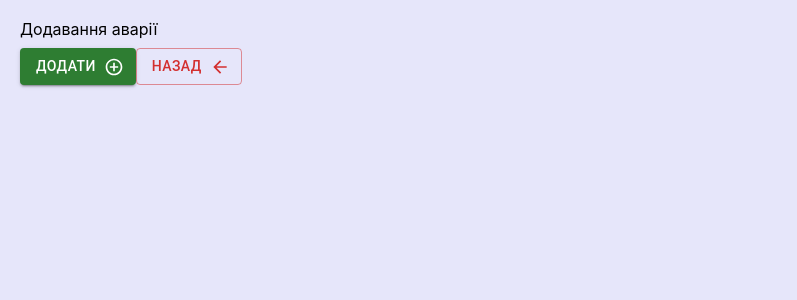
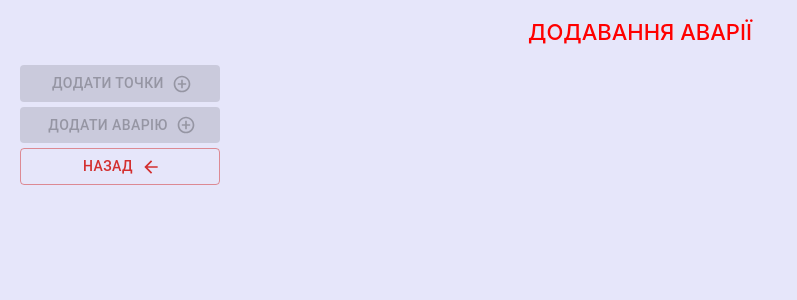
Before and after one commit to tooreagen/accident-asterisk, a React (Create React App) app: page /accidentadd in a window 1280 px wide. Shown: the top 300 px of the page, without its empty margins (0-797 px from the left). Built offline with nearby package versions, Linux system fonts and the light colour scheme; no server answers; the HTML template or start-up script is replaced by a standard one.

Commit message:
add component SelectedListItem, add logic in components AccidentAddPage

```diff
--- a/src/components/CheckableList/CheckableList.jsx
+++ b/src/components/CheckableList/CheckableList.jsx
@@ -9,7 +9,7 @@ import {
 
 import { useState } from "react";
 
-const CheckableList = ({ items, itemPrefix, primaryField, onCheckedChange }) => {
+export const CheckableList = ({ items, itemPrefix, primaryField, onCheckedChange }) => {
   const [checkedItem, setCheckedItem] = useState([]);
 
   const handleToggle = (value) => () => {
@@ -75,4 +75,48 @@ const CheckableList = ({ items, itemPrefix, primaryField, onCheckedChange }) =>
   );
 };
 
-export default CheckableList;
+export const SelectedListItem = ({ items, itemPrefix, primaryField, onItemSelect }) => {
+  const [selectedIndex, setSelectedIndex] = useState(0);
+
+  const handleListItemClick = (event, index) => {
+    setSelectedIndex(index);
+
+    if (onItemSelect) {
+      onItemSelect(index);
+    }
+  };
+
+  return (
+    <>
+      <List
+        sx={{
+          maxHeight: 500,
+          minWidth: 200,
+          position: "relative",
+          overflow: "auto",
+          bgcolor: "background.paper",
+          display: "inline-block",
+        }}
+      >
+        {items.map((value) => {
+          return (
+            <ListItemButton
+              selected={selectedIndex === value.id}
+              key={value.id}
+              onClick={(event) => handleListItemClick(event, value.id)}
+            >
+              <ListItemText
+                id={value.id}
+                primary={
+                  value[itemPrefix]
+                    ? `${value[itemPrefix]}, ${value[primaryField]}`
+                    : value[primaryField]
+                }
+              />
+            </ListItemButton>
+          );
+        })}
+      </List>
+    </>
+  );
+};
--- a/src/pages/AccidentAddPage.js
+++ b/src/pages/AccidentAddPage.js
@@ -4,33 +4,70 @@ import ArrowBackIcon from "@mui/icons-material/ArrowBack";
 import { useNavigate } from "react-router-dom";
 import { useState, useEffect } from "react";
 import { getAdressesList } from "../api/api";
-import { AccidentAddPageStyled, AdressesListWrapper } from "./AccidentAddPage.styled";
-import CheckableList from "../components/CheckableList/CheckableList";
+import { CheckableList, SelectedListItem } from "../components/CheckableList/CheckableList";
+import {
+  AccidentAddPageStyled,
+  AdressesListWrapper,
+  ButtonsWrapper,
+  PageHeader,
+} from "./AccidentAddPage.styled";
 
 const AccidentAddPage = () => {
   const navigate = useNavigate();
-  const [cityes, setCityes] = useState([]);
-  const [streets, setStreets] = useState([]);
-  const [buildings, setBuildings] = useState([]);
-  const [cityesChecked, setCityesChecked] = useState([]);
-  const [streetsChecked, setStreetsChecked] = useState([]);
+  const [cityes, setCityes] = useState([]); //отримані міста
+  const [streets, setStreets] = useState([]); //отримані вулиці
+  const [buildings, setBuildings] = useState([]); //отримані будинки
+  const [citySelect, setItemCityesSelect] = useState(0); //виділене місто
+  const [streetSelect, setItemStreetsSelect] = useState(0); //виділена вулиця
+  const [buildingsSelect, setBuildingsSelect] = useState([]); ////виділені будинки
+  const [points, setPoints] = useState([]);
+
+  //масив з ID міст, вулиць, будинків. На основі них отримамуватимо ID точки підключення
+  const [addresses, setAddresses] = useState([]);
 
   //функція повернення на головну сторінку
   const handleMainPage = () => {
     navigate("/", { replace: true });
   };
 
-  useEffect(() => {
-    console.log("cityes", cityes);
-  }, [cityes]);
+  //функція бере значення citySelect, streetSelect, buildingsSelect
+  //також дані по терміну аварії тексту повідомлення та можливості дзвінка оператору
+  //та передає запит на бекенд
+  const handlePointAdd = () => {
+    // console.log(citySelect, streetSelect, buildingsSelect);
+    // if (buildingsSelect.length) {
+    //   buildingsSelect.map((building) => {
+    //   });
+    // }
+  };
+
+  //при кожному клікі формуємо масив об'єктів в якому буде МІСТО ВУЛ БУД
+  const handleBuildingsSelect = (buildingSelect) => {
+    setBuildingsSelect(buildingSelect);
+
+    buildingSelect.forEach((building) => {
+      const isBuildingExists = addresses.some((address) => address.building_id === building);
+
+      if (!isBuildingExists) {
+        setAddresses((prevAddresses) => [
+          ...prevAddresses,
+          { city_id: citySelect, street_id: streetSelect, building_id: building },
+        ]);
+      }
+    });
+  };
 
   useEffect(() => {
-    console.log("streets", streets);
-  }, [streets]);
+    console.table(addresses);
+  }, [addresses]);
 
   useEffect(() => {
-    console.log("buildings", buildings);
+    console.log("Отримані будинку", buildings);
   }, [buildings]);
+
+  useEffect(() => {
+    console.log("Обрані будинки", buildingsSelect);
+  }, [buildingsSelect]);
 
   //при старті робимо запит до бекенду та отримуємо список міст
   useEffect(() => {
@@ -48,91 +85,108 @@ const AccidentAddPage = () => {
 
   //функція отримання списку вулиць на основі id міст
   useEffect(() => {
-    setStreets([]);
-    if (cityesChecked.length) {
-      for (const cityId of cityesChecked) {
+    console.log("Обране місто: ", citySelect);
+    setItemStreetsSelect(0);
+    setBuildings([]);
+    setAddresses([]);
+    setBuildingsSelect([]);
+
+    if (citySelect !== 0) {
       const fetchStreetsList = async () => {
         try {
-            const response = await getAdressesList(cityId);
-            setStreets((prevStreets) => [...prevStreets, ...response.streets]);
+          const response = await getAdressesList(citySelect);
+          setStreets(response.streets);
         } catch (error) {
           console.error("Error fetching data:", error);
         }
       };
-
       fetchStreetsList();
     }
-    } else {
-      setStreets([]);
-    }
-  }, [cityesChecked]);
+  }, [citySelect]);
 
   //функція отримання списку будинків на основі id вулиці
   useEffect(() => {
-    if (streetsChecked.length) {
-      for (const streetId of streetsChecked) {
+    console.log("Обранвулиця: ", streetSelect);
+
+    if (streetSelect !== 0) {
       const fetchBuildingsList = async () => {
         try {
-            const response = await getAdressesList(0, streetId);
+          const response = await getAdressesList(0, streetSelect);
           setBuildings(response.buildings);
         } catch (error) {
           console.error("Error fetching data:", error);
         }
       };
-
       fetchBuildingsList();
     }
-    } else {
-      setBuildings([]);
-    }
-  }, [streetsChecked]);
+  }, [streetSelect]);
 
   return (
     <AccidentAddPageStyled>
-      <div>Додавання аварії</div>
+      <PageHeader>Додавання аварії</PageHeader>
 
       <AdressesListWrapper>
         {/* Міста */}
         {cityes.length ? (
-          <CheckableList
+          <SelectedListItem
             items={cityes}
             primaryField="cityname"
-            onCheckedChange={(newChecked) => setCityesChecked(newChecked)}
+            onItemSelect={(newSelect) => setItemCityesSelect(newSelect)}
           />
         ) : null}
+
         {/* Вулиці */}
         {streets.length ? (
-          <CheckableList
+          <SelectedListItem
             items={streets}
             itemPrefix={"cityname"}
             primaryField="streetname"
-            onCheckedChange={(newChecked) => setStreetsChecked(newChecked)}
+            onItemSelect={(newSelect) => setItemStreetsSelect(newSelect)}
           />
         ) : null}
         {/* Будинки */}
-        {buildings.length ? <CheckableList items={buildings} primaryField="buildnum" /> : null}
+        {buildings.length ? (
+          <CheckableList
+            items={buildings}
+            itemPrefix={"address"}
+            primaryField="buildnum"
+            onCheckedChange={(newSelect) => handleBuildingsSelect(newSelect)}
+          />
+        ) : null}
       </AdressesListWrapper>
 
-      <div>
+      <ButtonsWrapper>
         <Button
           variant="contained"
           endIcon={<AddCircleOutlineIcon />}
-          style={{ marginTop: 10 }}
+          style={{ width: 200 }}
           color="success"
+          disabled={buildingsSelect.length ? false : true}
+          onClick={handlePointAdd}
+        >
+          Додати точки
+        </Button>
+
+        <Button
+          variant="contained"
+          endIcon={<AddCircleOutlineIcon />}
+          style={{ width: 200 }}
+          color="success"
+          disabled={points.length ? false : true}
           // onClick={}
         >
-          Додати
+          Додати аварію
         </Button>
         <Button
           variant="outlined"
           color="error"
           endIcon={<ArrowBackIcon />}
-          style={{ marginTop: 10 }}
+          style={{ width: 200 }}
           onClick={handleMainPage}
         >
           Назад
         </Button>
-      </div>
+      </ButtonsWrapper>
     </AccidentAddPageStyled>
   );
 };
--- a/src/pages/AccidentAddPage.styled.js
+++ b/src/pages/AccidentAddPage.styled.js
@@ -1,11 +1,27 @@
 import { styled } from "styled-components";
 
 export const AccidentAddPageStyled = styled.div`
-display: flex;
-flex-direction: column;
+  display: flex;
+  flex-direction: column;
+`;
+
+export const PageHeader = styled.p`
+  margin-bottom: 10px;
+  text-align: center;
+  font-size: 22px;
+  text-transform: uppercase;
+  font-weight: 500;
+  color: red;
 `;
 
 export const AdressesListWrapper = styled.div`
   display: flex;
   gap: 20px;
 `;
+
+export const ButtonsWrapper = styled.div`
+  display: flex;
+  flex-direction: column;
+  margin-top: 10px;
+  gap: 5px;
+`;
```
Lines whose indentation alone changed are shown as unchanged.
